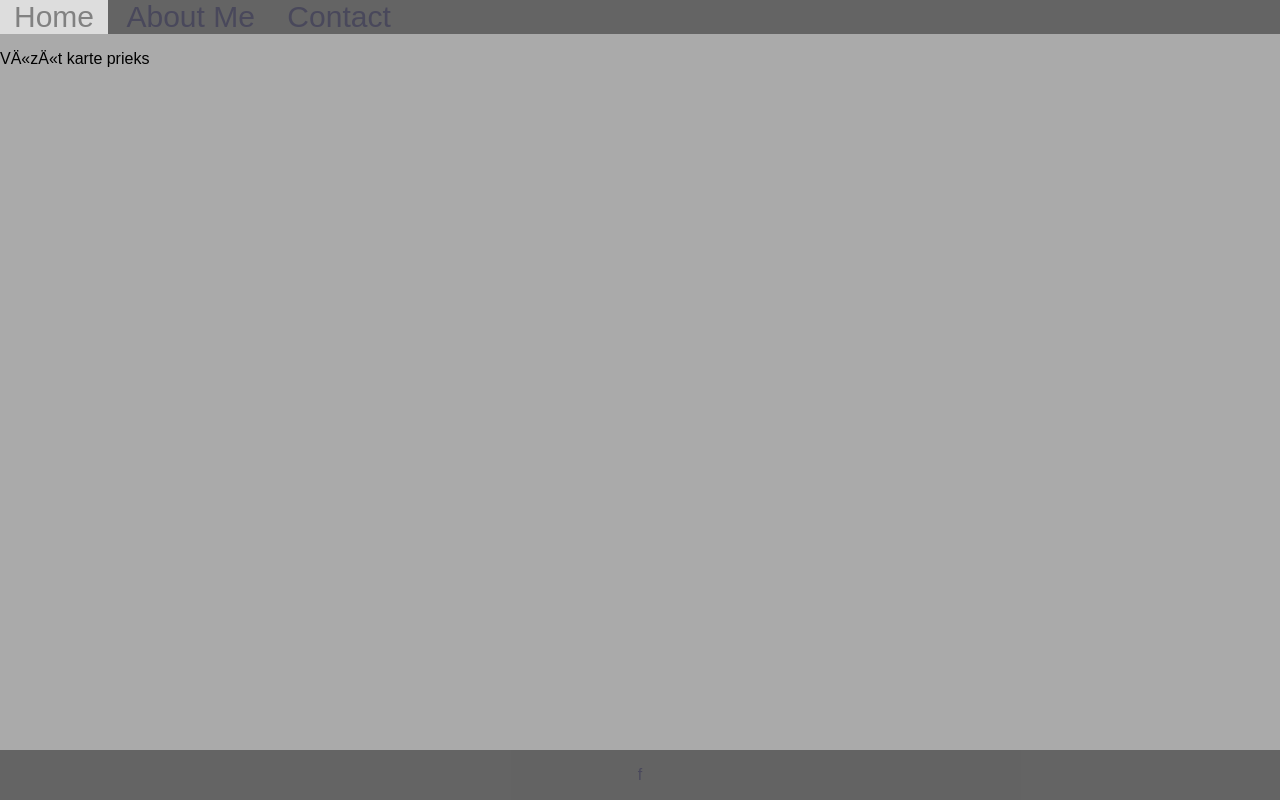
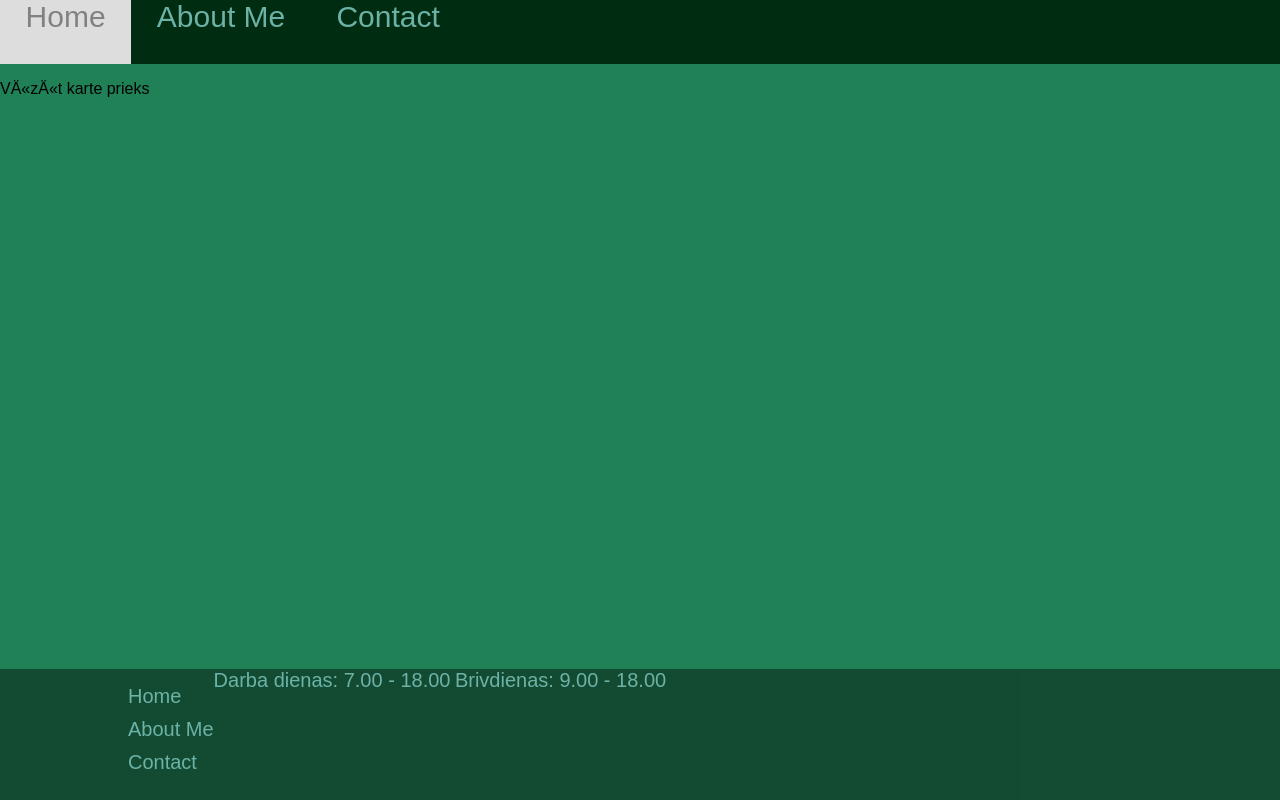
Before and after one commit to Krasnikovs/Majaslapa-vizitkarte, a PHP site: page /main.html in a window 1280 px wide. Run offline with PHP 8.4, Linux system fonts and the light colour scheme.

Commit message:
Footer update

```diff
--- a/main.html
+++ b/main.html
@@ -14,7 +14,21 @@
             Vīzīt karte prieks
         </p>
         <footer>
-            <p>f</p>
+            <ol class="footer-navigation">
+                <li>
+                    <a href="main.html">Home</a>
+                </li>
+                <li>
+                    <a href="about_me.html">About Me</a>
+                </li>
+                <li>
+                    <a href="contact.html">Contact</a>
+                </li>
+            </ol>
+            <div class="footer-contact-time">
+                <p>Darba dienas: 7.00 - 18.00</p>
+                <p>Brivdienas: 9.00 - 18.00</p>
+            </div>
         </footer>
     </body>
 </html>
--- a/style.css
+++ b/style.css
@@ -1,21 +1,26 @@
 body {
     margin: 0;
     font-family: Arial, Helvetica, sans-serif;
-    background-color: #3434346a;
+    background-color: #208157;
 }
 
 .navigation {
-    background-color:  #0101016a;
+    display: flex;
+    background-color:  #002C11;
     overflow: hidden;
+    height: 8%;
+    width: 100%;
+    position: center;
 }
 
 .navigation a {
-    padding-top: 16px;
-    padding-left: 14px;
-    padding-right: 14px;
-    padding-bottom: 16px;
+    box-sizing: border-box;
+    padding-left: 2%;
+    padding-right: 2%;
+    text-align: center;
+    text-justify: inter-cluster;
     font-size: 30px;
-    color: #2322506a;
+    color: #6CB2A6;
     text-decoration: none;
 }
 
@@ -25,11 +30,36 @@
 }
 
 footer {
+    display: flex;
     position: fixed;
     left: 0;
     bottom: 0;
     width: 100%;
     background-color: #0101016a;
     color: #2322506a;
-    text-align: center;
 }
+
+.footer-navigation {
+    padding-left: 10%;
+}
+
+.footer-navigation li {
+    font-size: 20px;
+    list-style-type: none;
+    margin-bottom: 10px;
+
+}
+
+.footer-navigation a {
+    color: #6CB2A6;
+    text-decoration: none;
+}
+
+
+.footer-contact-time p {
+    display: contents;
+    padding-left: 200%;
+    font-size: 20px;
+    color: #6CB2A6;
+    margin-bottom: 10px;
+}
```
Also changed, not shown: about_me.html (+11 -1 lines), contact.html (+11 -1 lines).
